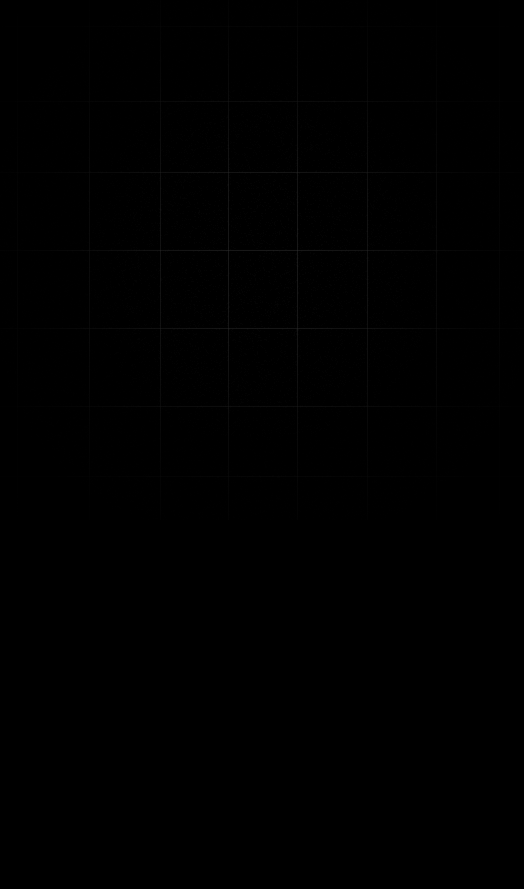
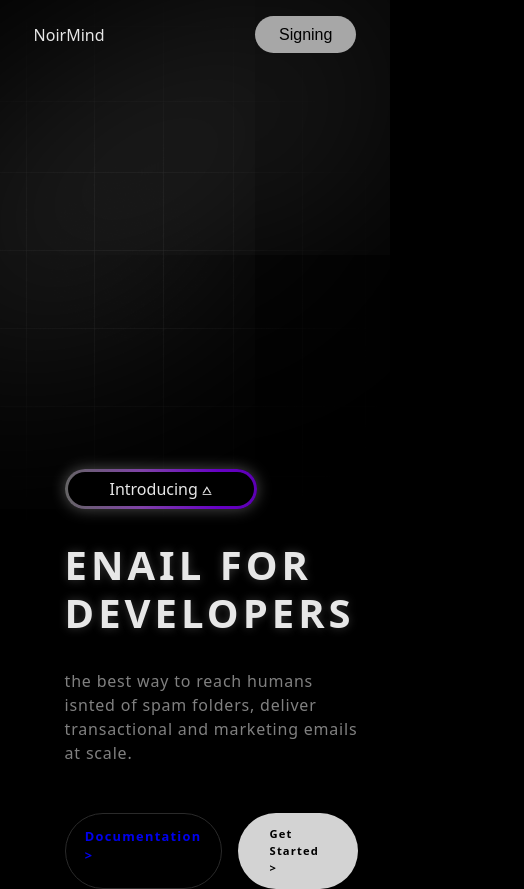
Before and after one commit to AslanSoft/New-Home-Tutorial, a plain HTML site: page index.html in a window 390 px wide. Shown: the whole page, 524 px wide, since content can reach past the window. Before the commit the page ends 844 px from the top, so only its background shows below. Drawn offline with Linux system fonts and the light colour scheme; some packages are replaced by stand-ins of ours; a script that the page names is missing.

Commit message:
robot 3d

```diff
--- a/assets/style/style.css
+++ b/assets/style/style.css
@@ -13,3 +13,263 @@ body{
 }
 
 /* GRADIENT AND LAYER BLUR EFFECT */
+
+.image-gradient{
+    position: absolute;
+    top: 0;
+    right: 0;
+    opacity: 0.5;
+    z-index: -1;
+}
+
+.layer-blur{
+    height: 0;
+    width: 30rem;
+    position: absolute;
+    top: 20%;
+    right: 0;
+    box-shadow: 0 0 700px 15px white;
+    rotate: -30deg;
+    z-index: -1;
+}
+
+/* CONTAINER */
+
+.container{
+    width: 100%;
+    margin: 0 auto;
+    padding: 0 2rem;
+    position: relative;
+    overflow: hidden;
+}
+
+header{
+    display: flex;
+    justify-content: space-between;
+    align-items: center;
+    padding: 1rem 5rem;
+}
+
+header h1{
+    margin: 0;
+    font-size: 3rem;
+    font-weight: 300;
+}
+
+nav{
+    display: flex;
+    align-items: center;
+    gap: 3rem;
+    margin-left: -5%;
+}
+
+nav a{
+    font-size: 1rem;
+    letter-spacing: 0.1rem;
+    transition: color 0.2s ease;
+    text-decoration: none;
+    color: inherit;
+}
+
+nav a:hover{
+    color: #a7a7a7;
+}
+
+.btn-signing{
+    background-color: #a7a7a7;
+    color: black;
+    padding: 0.8rem 2rem;
+    border-radius: 50px;
+    border: none;
+    font-size: 1rem;
+    font-weight: 500;
+    transition: background-color 0.2s ease;
+    cursor: pointer;
+}
+
+.btn-signing:hover{
+    background-color: white;
+}
+
+/* MAIN SECTION CONTENT */
+
+main{
+    display: flex;
+    flex-direction: column;
+    justify-content: center;
+    min-height: calc(90vh - 6rem);
+}
+
+.content{
+    max-width: 40rem;
+    margin-left: 10%;
+    z-index: 999;
+}
+
+.tag-box{
+    position: relative;
+    width: 18rem;
+    height: 2.5rem;
+    border-radius: 50px;
+    background: linear-gradient(to right, #656565, #7f42a7, #6600c5,
+    #5300a0, #757575, #656565);
+    background-size: 200%;
+    animation: animationGradient 2.5s linear infinite;
+    box-shadow: 0 0 15px rgba(255, 255, 255, 0.3);
+}
+
+@keyframes animationGradient{
+    to{
+        background-position: 200%;
+    }
+}
+
+.tag-box .tag{
+    position: absolute;
+    inset: 3px 3px 3px 3px;
+    background-color: black;
+    border-radius: 50px;
+    display: flex;
+    align-items: center;
+    justify-content: center;
+    transition: 0.5s ease;
+    cursor: pointer;
+}
+
+.tag-box .tag:hover{
+    color: #5300a0;
+}
+
+.content h1{
+    font-size: 4rem;
+    font-weight: 600;
+    letter-spacing: 0.1em;
+    margin: 2rem 0;
+    line-height: 1.2;
+    text-shadow: 0 0 10px rgba(128, 128, 128, 0.419);
+}
+
+.description{
+    font-size: 1.2rem;
+    letter-spacing: 0.05rem;
+    max-width: 35rem;
+    color: gray;
+}
+
+.buttons{
+    display: flex;
+    gap: 1rem;
+    margin-top: 3rem;
+}
+
+.btn-get-started{
+    text-decoration: none;
+    border: 1px solid #2a2a2a;
+    padding: 0.7rem 1.2rem;
+    border-radius: 50px;
+    font-size: 1.2rem;
+    font-weight: 600;
+    letter-spacing: 0.1em;
+    transition: background-color 0.2s ease;
+}
+
+.btn-get-started:hover{
+    background-color: #1a1a1a;
+}
+
+.btn-signing-main{
+    text-decoration: none;
+    background-color: lightgray;
+    color: black;
+    padding: 0.6rem 2.5rem;
+    border-radius: 50px;
+    font-size: 1.2rem;
+    font-weight: 600;
+    letter-spacing: 0.1em;
+    transition: background-color 0.2s ease;
+}
+
+.btn-signing-main:hover{
+    background-color: gray;
+}
+
+.robot-3d{
+    position: absolute;
+    top: 0;
+    right: -15%;
+}
+
+/* TABLET RESPONSIVE */
+
+@media (max-width: 1300px){
+    header{
+        padding: 1rem 0.5rem;
+    }
+
+    .content{
+        margin-top: 85%;
+    }
+
+    .robot-3d{
+        scale: 0.8;
+        top: -20%;
+        right: 2%;
+    }
+}
+
+/* MOBILE RESPONSIVE */
+
+@media (max-width: 768px){
+    header{
+        padding: 1rem 0.1rem;
+    }
+
+    nav{
+        display: none;
+    }
+
+    header h1{
+        font-size: 1rem;
+    }
+
+    .btn-signing{
+        padding: 0.6rem 1.5rem;
+    }
+
+    .content{
+        margin-top: 25rem;
+    }
+
+    .robot-3d{
+        scale: 0.5;
+        margin-top: -20%;
+        right: 0;
+    }
+
+    .content{
+        max-width: 30rem;
+        margin-left: 10%;
+    }
+
+    .tag-box{
+        width: 12rem;
+    }
+
+    .content h1{
+        font-size: 2.5rem;
+    }
+
+    .description{
+        font-size: 1rem;
+    }
+
+    .btn-get-started{
+        font-size: 0.8rem;
+        padding: 0.8rem 1.2rem;
+    }
+
+    .btn-signing-main{
+        font-size: 0.7rem;
+        padding: 0.8rem 2rem;
+    }
+}
--- a/index.html
+++ b/index.html
@@ -1,13 +1,47 @@
 <!DOCTYPE html>
 <html lang="en">
+
 <head>
     <meta charset="UTF-8">
     <meta name="viewport" content="width=device-width, initial-scale=1.0">
     <title>Document</title>
     <link rel="stylesheet" href="./assets/style/style.css">
 </head>
+
 <body>
-    <img src="./assets/img/gradient.png" alt="its a gradient" loading="lazy">
+    <img class="image-gradient" src="./assets/img/gradient.png" alt="its a gradient" loading="lazy">
     <div class="layer-blur"></div>
+    <div class="container">
+        <header>
+            <h1 class="logo">NoirMind</h1>
+            <nav>
+                <a href="#">Company</a>
+                <a href="#">Features</a>
+                <a href="#">Resources</a>
+                <a href="#">Docs</a>
+            </nav>
+            <button class="btn-signing">Signing</button>
+        </header>
+        <main>
+            <div class="content">
+            <div class="tag-box">
+                <div class="tag">Introducing &wedbar;</div>
+            </div>
+            <h1>ENAIL FOR<br>DEVELOPERS</h1>
+            <p class="description">
+                the best way to reach humans isnted of spam folders, deliver transactional and marketing emails at
+                scale.
+            </p>
+            <div class="buttons">
+                <a href="#" class="btn-get-started">Documentation &gt;</a>
+                <a href="#" class="btn-signing-main">Get Started &gt;</a>
+            </div>
+        </div>
+        </main>
+
+        <spline-viewer class="robot-3d" url="https://prod.spline.design/H48XF6hAPt5RfnQ5/scene.splinecode"></spline-viewer>
+    </div>
+    <script type="module" src="https://unpkg.com/@splinetool/viewer@1.9.96/build/spline-viewer.js"></script>
 </body>
+
 </html>
```
